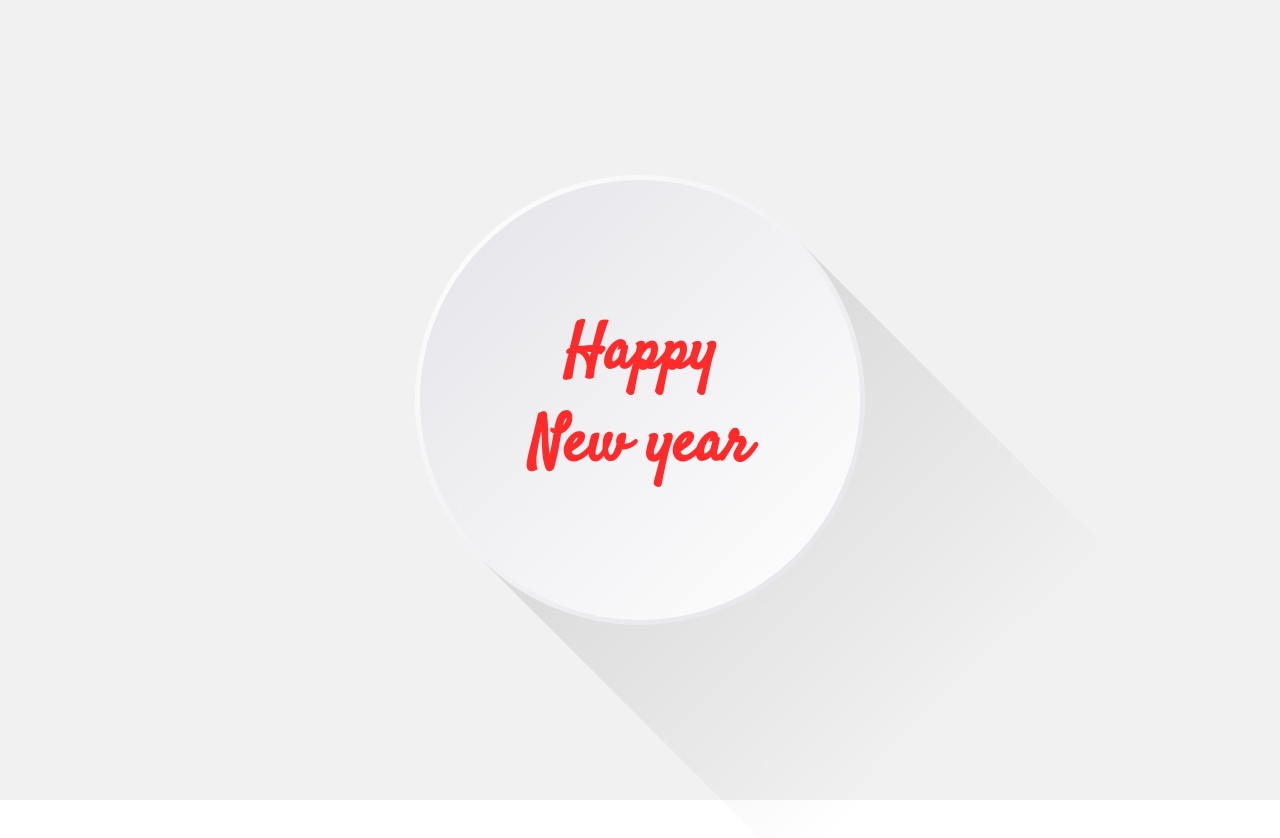
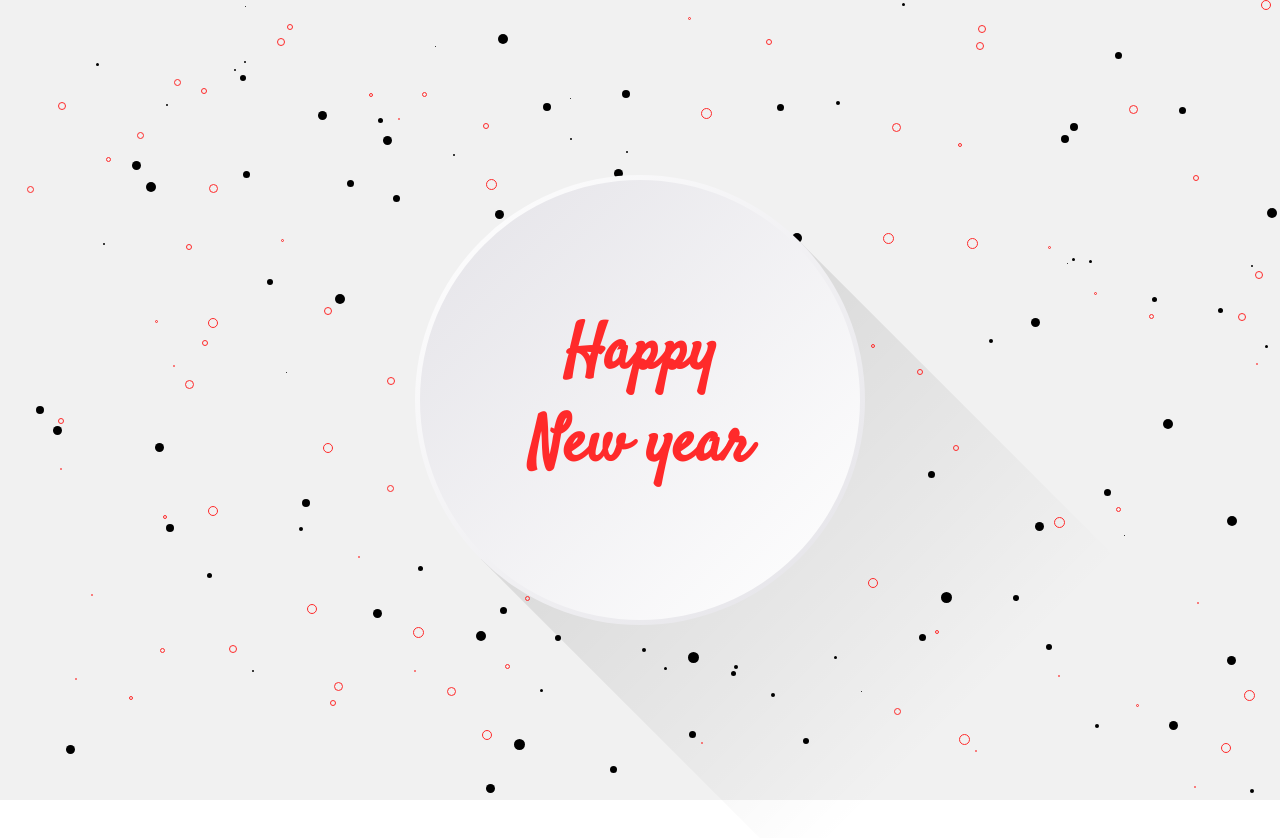
Before and after one commit to iamodebiyi/New-Year-Banner, a plain HTML site: page index.html in a window 1280 px wide. Drawn offline with Linux system fonts and the light colour scheme.

Commit message:
script commit

```diff
--- a/CSS/style.css
+++ b/CSS/style.css
@@ -75,3 +75,41 @@ section .box .circle h2
     color: #ff2a2a;
     text-align: center;
 }
+
+section i
+{
+    position: absolute;
+    background: #000;
+    border-radius: 100%;
+    animation: animate linear infinte;
+}
+
+section i:nth-child(even)
+{
+    background: transparent;
+    border: 1px solid #ff2a2a;
+}
+@keyframes animate
+{
+    0%
+    {
+        transform: translateY(0);
+        opacity: 0;
+    }
+
+    10%
+    {
+        opacity: 1;
+    }
+
+    90%
+    {
+        opacity: 1;
+    }
+
+    100%
+    {
+        transform: translateY(-2000%);
+        opacity: 0;
+    }
+}
--- a/index.html
+++ b/index.html
@@ -14,6 +14,9 @@
             </div>
         </div>
         </section>
+
+
+<!-- script code -->
         <script>
             function bubbles(){
                 var count = 200;
@@ -21,16 +24,19 @@
                 var i = 0;
                 while (i < count){
                     var bubble = document.createElement('i');
-                    var x = Math.floor(math.random() * window.
+                    var x = Math.floor(Math.random() * window.
                     innerWidth);
-                    var y = math.floor(math.random() * window.
+                    var y = Math.floor(Math.random() * window.
                     innerHeight);
 
-                    var size = math.random() * 10;
+                    var size = Math.random() * 10;
                     bubble.style.left = x+'px';
                     bubble.style.top = y+'px';
                     bubble.style.width = 1+size+'px';
-                    bubble.style.width = 1+size+'px';
+                    bubble.style.height = 1+size+'px';
+
+                    bubble.style.animationDuration =  5+size+'s';
+                    bubble.style.animationDelay = -size+'s';
 
                     section.appendChild(bubble);
                     i++
```
